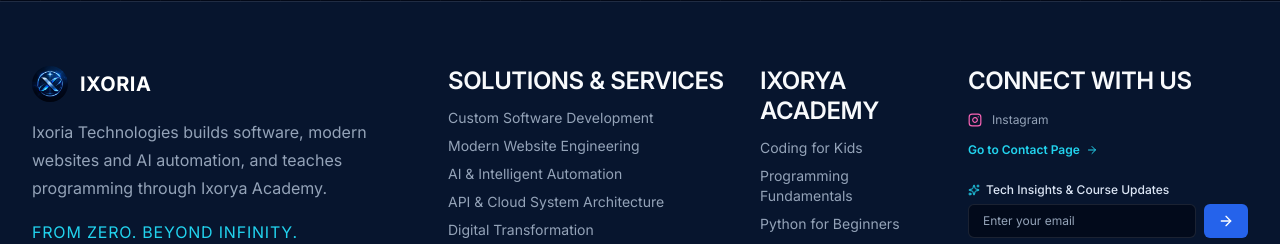
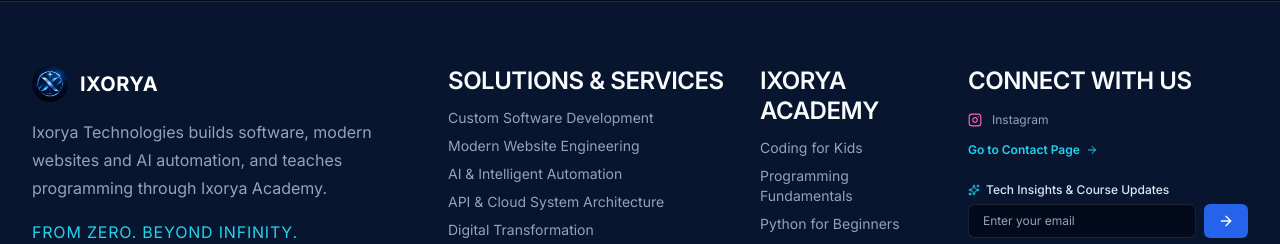
Before and after one commit to akhilsaji-dev/ixorya-technologies, a Next.js app in the folder ixorya-technologies/: page /contact in a window 1280 px wide. Shown: the part 1083-1327 px from the top of the page. Built offline with nearby package versions, Linux system fonts and the light colour scheme; no server answers.

Commit message:
The name was inconsistently using Ixoria  and Ixorya across the codebase All have been unified to Ixorya Technologies

```diff
--- a/ixorya-technologies/src/app/contact/page.tsx
+++ b/ixorya-technologies/src/app/contact/page.tsx
@@ -16,7 +16,7 @@
 export const metadata: Metadata = {
   title: "Contact Us",
   description:
-    "Get in touch with Ixoria Technologies for custom software engineering, website development, AI automation, and Ixorya Academy course admissions.",
+    "Get in touch with Ixorya Technologies for custom software engineering, website development, AI automation, and Ixorya Academy course admissions.",
 };
 
 export default function Contact() {
--- a/ixorya-technologies/src/app/services/page.tsx
+++ b/ixorya-technologies/src/app/services/page.tsx
@@ -18,7 +18,7 @@
 export const metadata: Metadata = {
   title: "Services & Engineering Solutions",
   description:
-    "Explore Ixoria Technologies' custom software development, modern website engineering, AI automation pipelines, and enterprise digital solutions.",
+    "Explore Ixorya Technologies' custom software development, modern website engineering, AI automation pipelines, and enterprise digital solutions.",
 };
 
 const processSteps = [
--- a/ixorya-technologies/src/config/site.ts
+++ b/ixorya-technologies/src/config/site.ts
@@ -32,7 +32,7 @@
   return phone.replace(/[^\d+]/g, "").replace(/\D/g, "");
 }
 
-const rawName = process.env.NEXT_PUBLIC_SITE_NAME || "Ixoria Technologies";
+const rawName = process.env.NEXT_PUBLIC_SITE_NAME || "Ixorya Technologies";
 const rawInstagram = process.env.NEXT_PUBLIC_INSTAGRAM_URL || "";
 const rawPhone = process.env.NEXT_PUBLIC_CONTACT_PHONE || "";
 const rawWhatsApp = process.env.NEXT_PUBLIC_WHATSAPP_NUMBER || "";
@@ -48,10 +48,10 @@
 
 export const siteConfig: SiteConfig = {
   name: rawName,
-  shortName: "Ixoria",
+  shortName: "Ixorya",
   tagline: "From Zero. Beyond Infinity.",
   description:
-    "Ixoria Technologies builds software, modern websites and AI automation, and teaches programming through Ixorya Academy.",
+    "Ixorya Technologies builds software, modern websites and AI automation, and teaches programming through Ixorya Academy.",
   url: process.env.NEXT_PUBLIC_SITE_URL || "http://localhost:3000",
   logo: "/images/ixorya-logo.jpeg",
   symbol: "/images/ixorya-symbol.jpeg",
@@ -72,7 +72,7 @@
  * Returns null if the number is incomplete or missing.
  */
 export function getWhatsAppUrl(
-  prefilledText: string = "Hello Ixoria Technologies, I would like to enquire about your services."
+  prefilledText: string = "Hello Ixorya Technologies, I would like to enquire about your services."
 ): string | null {
   if (!siteConfig.hasWhatsApp) return null;
 
@@ -110,7 +110,7 @@
  * Generate a mailto: URL
  * Returns null if the contact email is missing or invalid
  */
-export function getMailtoUrl(subject: string = "Enquiry - Ixoria Technologies"): string | null {
+export function getMailtoUrl(subject: string = "Enquiry - Ixorya Technologies"): string | null {
   if (!siteConfig.hasContactEmail) return null;
   return `mailto:${siteConfig.contactEmail}?subject=${encodeURIComponent(subject)}`;
 }
```
